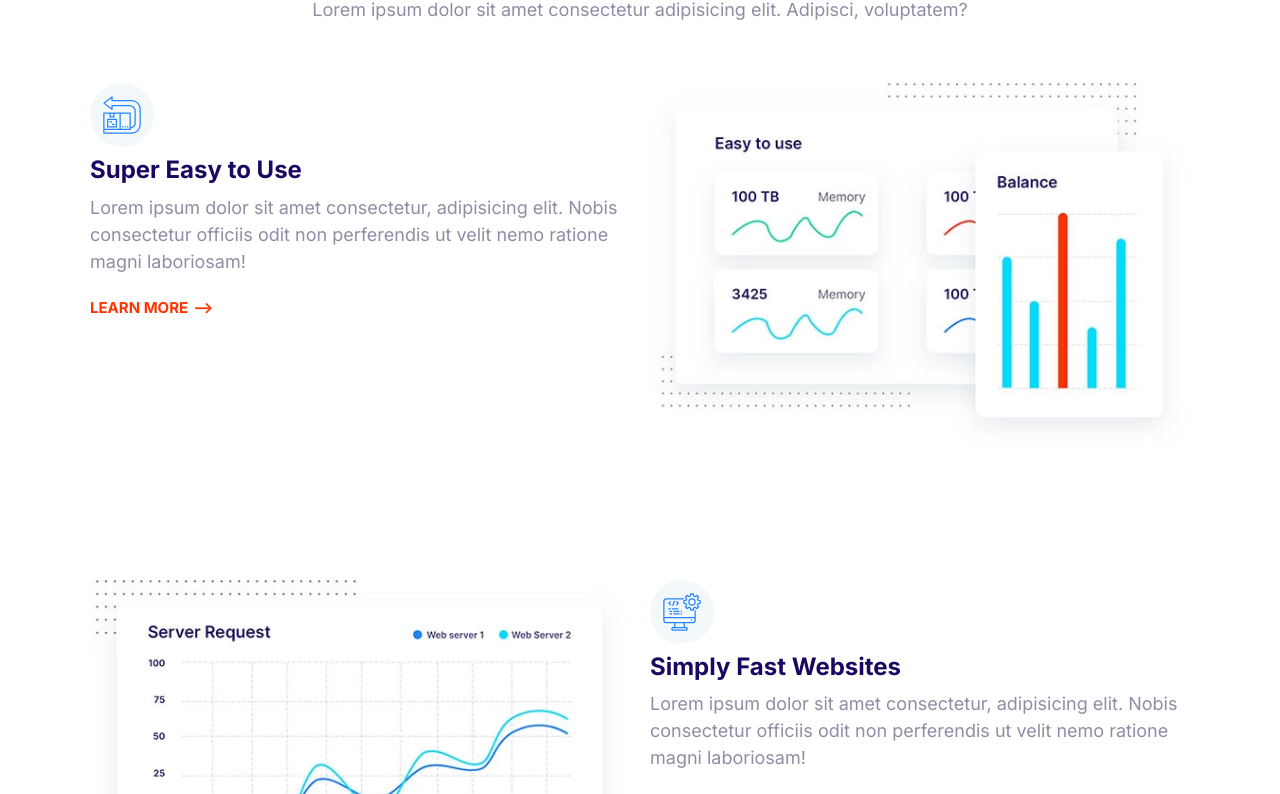
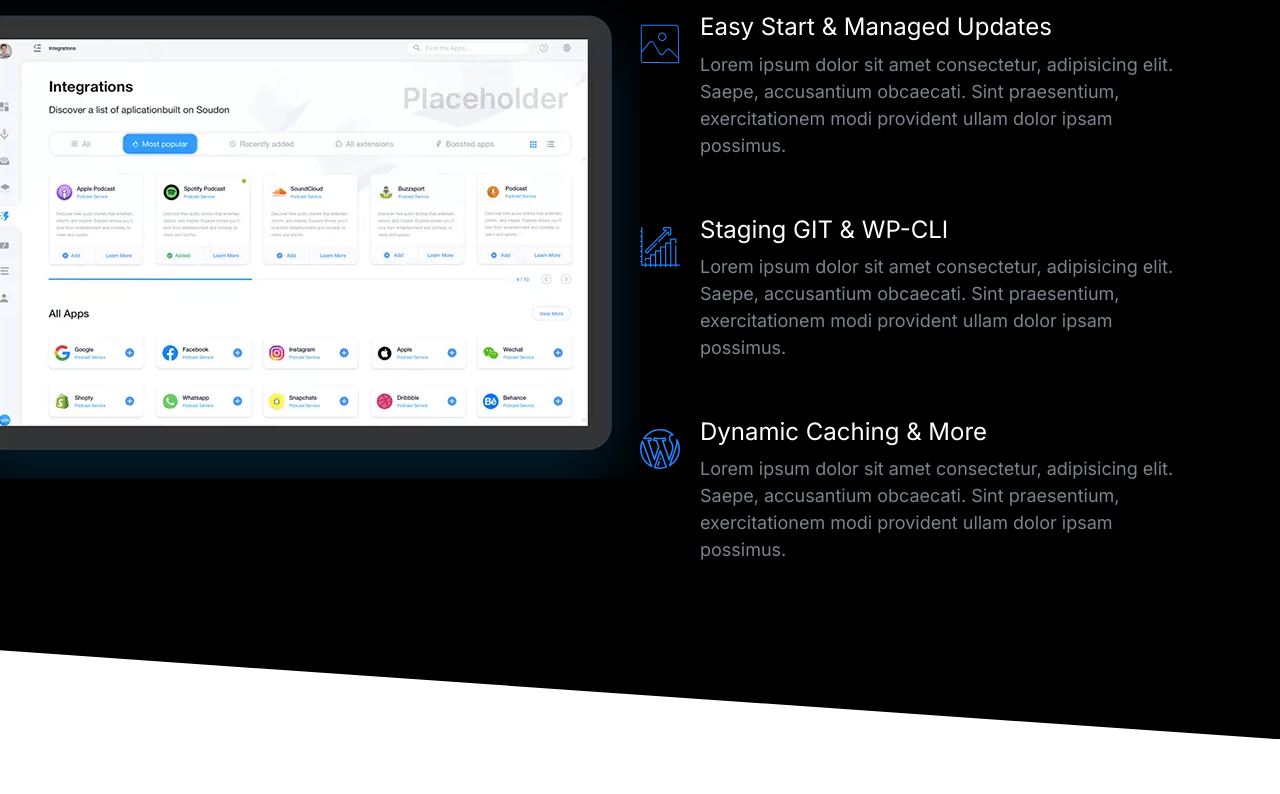
Before and after one commit to alazaradane/Imaginary_Hosting, a plain HTML site: page index.html in a window 1280 px wide. Shown: the part 151-945 px from the top of the page. After the commit the page ends 890 px from the top, so only its background shows below. Drawn offline with Linux system fonts and the light colour scheme.

Commit message:
Build showcase_block component.

```diff
--- a/css/style.css
+++ b/css/style.css
@@ -6,6 +6,10 @@
 }
 
 /*Typography*/
+::selection{
+    background: var(--color-primary);
+    color: #fff;
+}
 html{
     /*62.5% 0f 16px = 10px*/
     font-size: 62.5%;
@@ -47,6 +51,7 @@
 
 h3{
     font-size: 3rem;
+    font-weight: 500;
 }
 
 p{
@@ -131,7 +136,6 @@
 .list{
     list-style: none;
     padding-left: 0;
-    color: var(--color-heading);
 }
 
 .list--inline .list__item{
@@ -142,6 +146,7 @@
 .list--tick{
     list-style-image: url(../images/tick.svg);
     padding-left: 3rem;
+    color: var(--color-heading);
 }
 .list--tick .list__item{
     padding-left: 0.5rem;
@@ -381,6 +386,7 @@
 /*Media*/
 .media{
     display: flex;
+    margin-bottom: 4rem;
 }
 .media__title{
     margin-top: 0;
@@ -555,12 +561,15 @@
     background: #000;
     color: #7b858b;
 }
-.block--dark .block__heading{
+.block--dark h1,
+.block--dark h2,
+.block--dark h3{
     color: #fff;
 }
+
 .block--skewed-right{
     padding-bottom: calc(var(--padding-vertical) + 4rem);
-    clip-path: polygon(0 0%, 100% 0%, 100% 100%, 0 80%);
+    clip-path: polygon(0 0%, 100% 0%, 100% 100%, 0 90%);
 }
 .block--skewed-left{
     padding-bottom: calc(var(--padding-vertical) + 4rem);
@@ -624,9 +633,7 @@
     }
 }
 /*Hero*/
-.hero{
-    clip-path: polygon(0 0%, 100% 0%, 100% 90%, 0 100%);
-}
+
 .hero__tagline{
     font-size: 2rem;
     color:#b9c3cf;
@@ -698,3 +705,20 @@
         order: 2;
     }
 }
+/*Showcase Block*/
+.block-showcase__image > img {
+    width: 100%;
+}
+
+@media screen and (min-width:768px){
+    .block-showcase .grid{
+        grid-template-columns: 50% 50%;
+    }
+    .block-showcase__image{
+        justify-self: end;
+    }
+    .block-showcase__image > img{
+        width: auto;
+        max-width: 700px;
+    }
+}
--- a/index.html
+++ b/index.html
@@ -11,83 +11,74 @@
     <link href="https://fonts.googleapis.com/css2?family=Inter:wght@400;600;700&display=swap" rel="stylesheet">
 </head>
 <body>
-    <section class="block container">
+    <section class="block block--dark block--skewed-right block-showcase">
         <header class="block__header">
-            <h2>Host on the Cloud to keep Growing</h2>
-            <p>Lorem ipsum dolor sit amet consectetur adipisicing elit. Adipisci, voluptatem?</p>
+            <h2>User Friendly Control Panel</h2>
         </header>
-        <article class="grid grid--1x2 feature">
-            <div class="feature__content">
-                <span class="icon-container">
-                    <svg class="icon icon--primary">
-                    <use xlink:href="images/sprite.svg#easy"></use>
-                    </svg>
-                </span>
-                <h3 class="feature__heading">Super Easy to Use</h3>
-                <p>
-                    Lorem ipsum dolor sit amet consectetur, adipisicing elit. Nobis consectetur
-                     officiis odit non perferendis ut velit nemo ratione magni laboriosam!
-                </p>
-                <a href="#" class="link-arrow">Learn More</a>
-            </div>
-            <picture>
+        <div class="container grid grid--1x2">
+            <picture class="block-showcase__image">
                 <source
                 type="image/webp"
-                srcset="images/easy.webp 1x, images/easy@2x.webp 2x">
+                srcset="images/ipad.webp 1x, images/ipad@2x.webp 2x">
+                <img class="block-showcase__image" src="images/ipad.webp" alt="">
                 <source
-                type="image/jpg"
-                srcset="images/easy.jpg 1x, images/easy@2x.jpg 2x">
-                <img class="feature__image" src="images/easy@2x.jpg" alt="">
+                type="image/png"
+                srcset="images/ipad.png 1x, images/ipad@2x.png 2x">
             </picture>
-        </article>
-        <article class="grid grid--1x2 feature">
-            <div class="feature__content">
-                <span class="icon-container">
+            <ul class="list">
+                <li>
+                    <div class="media">
+                        <div class="media__image">
                             <svg class="icon icon--primary">
-                    <use xlink:href="images/sprite.svg#computer"></use>
+                                <use xlink:href="images/sprite.svg#snap"></use>
                             </svg>
-                </span>
-                <h3 class="feature__heading">Simply Fast Websites</h3>
+                        </div>
+                        <div class="media__body">
+                            <h3 class="media__title">Easy Start & Managed Updates</h3>
                             <p>
-                    Lorem ipsum dolor sit amet consectetur, adipisicing elit. Nobis consectetur
-                     officiis odit non perferendis ut velit nemo ratione magni laboriosam!
+                                Lorem ipsum dolor sit amet consectetur, adipisicing elit.
+                                Saepe, accusantium obcaecati. Sint praesentium,
+                                 exercitationem modi provident ullam dolor ipsam possimus.
                             </p>
-                <a href="#" class="link-arrow">Learn More</a>
                         </div>
-            <picture>
-                <source
-                type="image/webp"
-                srcset="images/fast.webp 1x, images/fast@2x.webp 2x">
-                <source
-                type="image/jpg"
-                srcset="images/fast.jpg 1x, images/fast@2x.jpg 2x">
-                <img class="feature__image" src="images/fast@2x.jpg" alt="">
-            </picture>
-        </article>
-        <article class="grid grid--1x2 feature">
-            <div class="feature__content">
-                <span class="icon-container">
+                    </div>
+                </li>
+                <li>
+                    <div class="media">
+                        <div class="media__image">
+                            <svg class="icon icon--primary">
+                                <use xlink:href="images/sprite.svg#growth"></use>
+                            </svg>
+                        </div>
+                        <div class="media__body">
+                            <h3 class="media__title">Staging GIT & WP-CLI</h3>
+                            <p>
+                                Lorem ipsum dolor sit amet consectetur, adipisicing elit.
+                                Saepe, accusantium obcaecati. Sint praesentium,
+                                 exercitationem modi provident ullam dolor ipsam possimus.
+                            </p>
+                        </div>
+                    </div>
+                </li>
+                <li>
+                    <div class="media">
+                        <div class="media__image">
                             <svg class="icon icon--primary">
                                 <use xlink:href="images/sprite.svg#wordpress"></use>
                             </svg>
-                </span>
-                <h3 class="feature__heading">WordPress Made Easy</h3>
+                        </div>
+                        <div class="media__body">
+                            <h3 class="media__title">Dynamic Caching & More</h3>
                             <p>
-                    Lorem ipsum dolor sit amet consectetur, adipisicing elit. Nobis consectetur
-                     officiis odit non perferendis ut velit nemo ratione magni laboriosam!
+                                Lorem ipsum dolor sit amet consectetur, adipisicing elit.
+                                Saepe, accusantium obcaecati. Sint praesentium,
+                                 exercitationem modi provident ullam dolor ipsam possimus.
                             </p>
-                <a href="#" class="link-arrow">Learn More</a>
                         </div>
-            <picture>
-                <source
-                type="image/webp"
-                srcset="images/wordpress.webp 1x, images/wordpress@2x.webp 2x">
-                <source
-                type="image/jpg"
-                srcset="images/wordpress.jpg 1x, images/wordpress@2x.jpg 2x">
-                <img class="feature__image" src="images/wordpress@2x.jpg" alt="">
-            </picture>
-        </article>
+                    </div>
+                </li>
+            </ul>
+        </div>
     </section>
     <script src="js/main.js"></script>
 </body>
```
Also changed, not shown: components/showcase_block.html (added, +69 -0 lines), images/ipad.png (added), images/ipad.webp (added), images/ipad@2x.png (added), images/ipad@2x.webp (added). Lines whose indentation alone changed are shown as unchanged.
